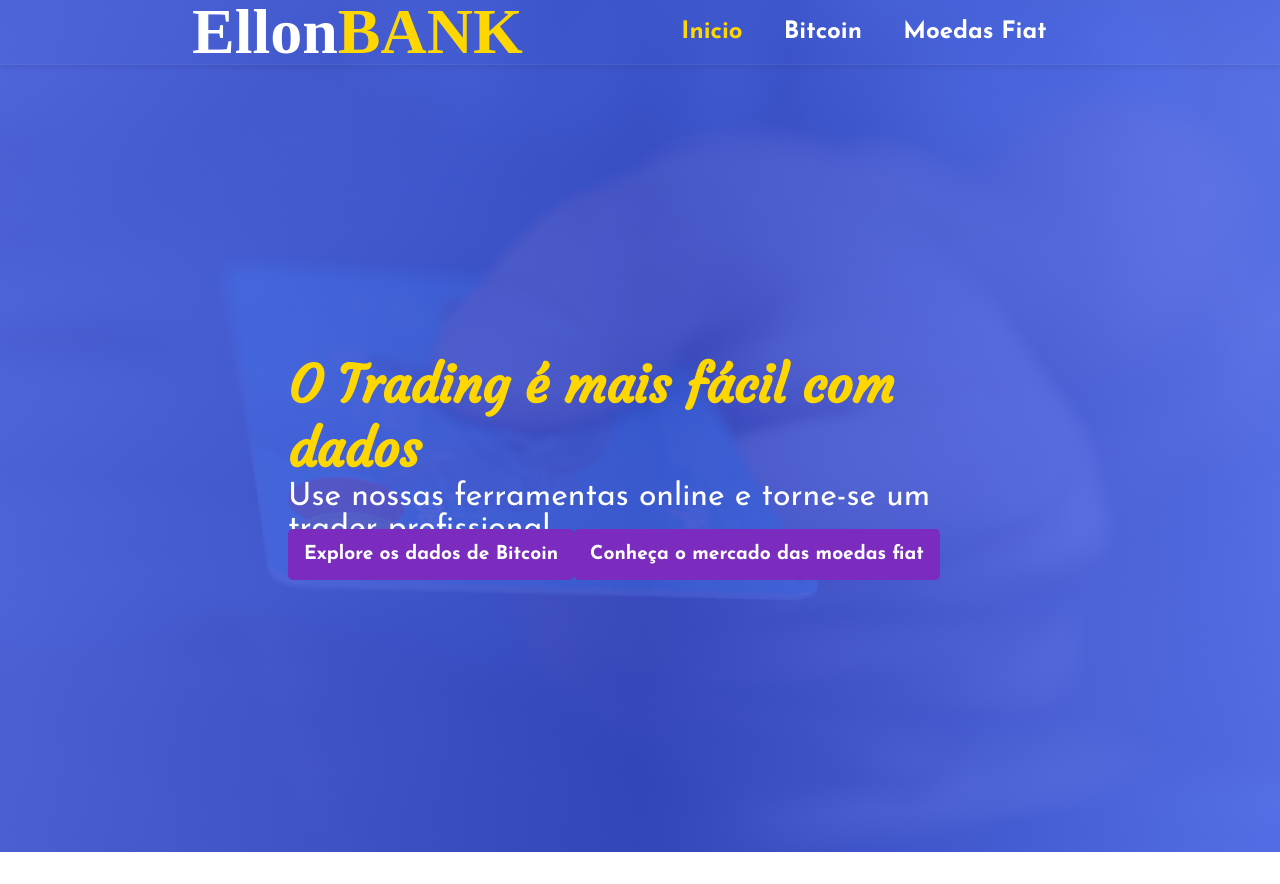
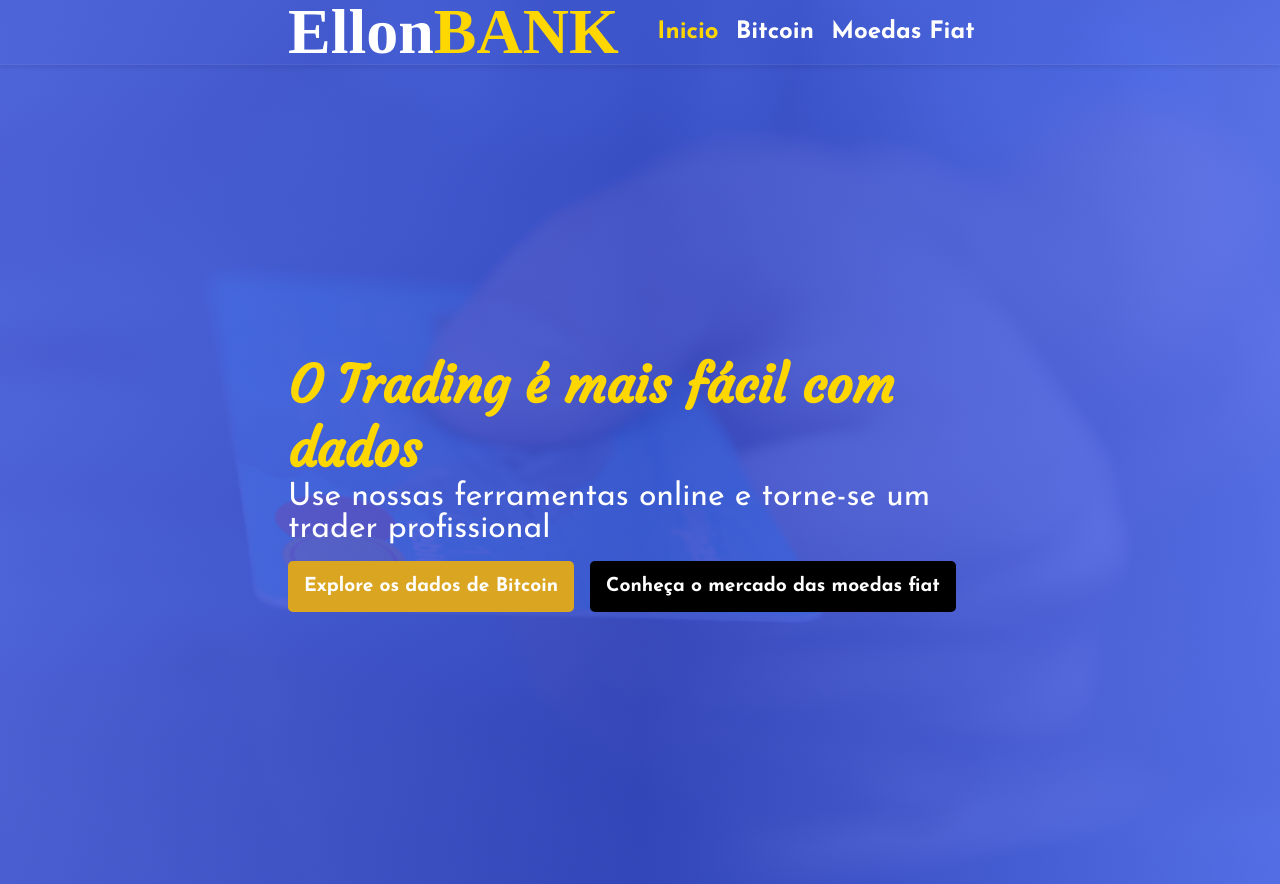
Before and after one commit to Carlitonchin/ellon, a Next.js app: page / in a window 1280 px wide. Before the commit the page ends 852 px from the top, so only its background shows below. Built offline with nearby package versions, Linux system fonts and the light colour scheme; a web font is replaced by a local one.

Commit message:
index page almost finished

```diff
--- a/pages/index.js
+++ b/pages/index.js
@@ -10,8 +10,8 @@ export default ()=>{
     <p className={style.text}>Use nossas ferramentas online e torne-se um trader profissional</p>
 
     <div className={style.container_buttons}>
-      <Link className='primary-button' href="/bitcoin">Explore os dados de Bitcoin</Link>
-      <Link className='primary-button' href="/currency">Conheça o mercado das moedas fiat</Link>
+      <Link className={'primary-button ' + style.button} href="/bitcoin">Explore os dados de Bitcoin</Link>
+      <Link className={'primary-button secondary ' + style.button } href="/currency">Conheça o mercado das moedas fiat</Link>
     </div>
   </div>
 }
--- a/styles/globals.css
+++ b/styles/globals.css
@@ -2,8 +2,8 @@
 :root {
     --money-color: #06d6a0;
     --currency-color: #606c38;
-    --primary-color:#7b2cbf;
-    --primary-hover:#9331e9;
+    --primary-color:gold;
+    --primary-hover:rgb(255, 231, 92);
     --gold-color:#FFD700;
   }
 
@@ -81,7 +81,7 @@ a {
 }
 
 .primary-button{
-background: var(--primary-color);
+background: goldenrod;
 padding: 1rem;
 border-radius: 5px;
 cursor: pointer;
@@ -91,5 +91,14 @@ font-weight: bold;
 }
 
 .primary-button:hover{
-background: var(--primary-hover);
+background: rgb(237, 193, 80);
 }
+
+.secondary{
+  background: black;
+  color: white;
+}
+
+.secondary:hover{
+  background: rgb(40, 39, 39);
+}
--- a/styles/header.css
+++ b/styles/header.css
@@ -10,7 +10,8 @@ nav{
     height: 8vh;
     min-height: 60px;
     padding: 2rem;
-    width: 75%;
+    padding-left: 18rem;
+    padding-right: 18rem;
     margin: 0 auto;
     color: white;
 }
--- a/styles/index.module.css
+++ b/styles/index.module.css
@@ -15,4 +15,10 @@
 .text{
     color:white;
     font-size: 2rem;
+    margin-bottom: 2rem;
 }
+
+.button{
+    margin-right: 1rem;
+    margin-top: 10rem;
+}
```
